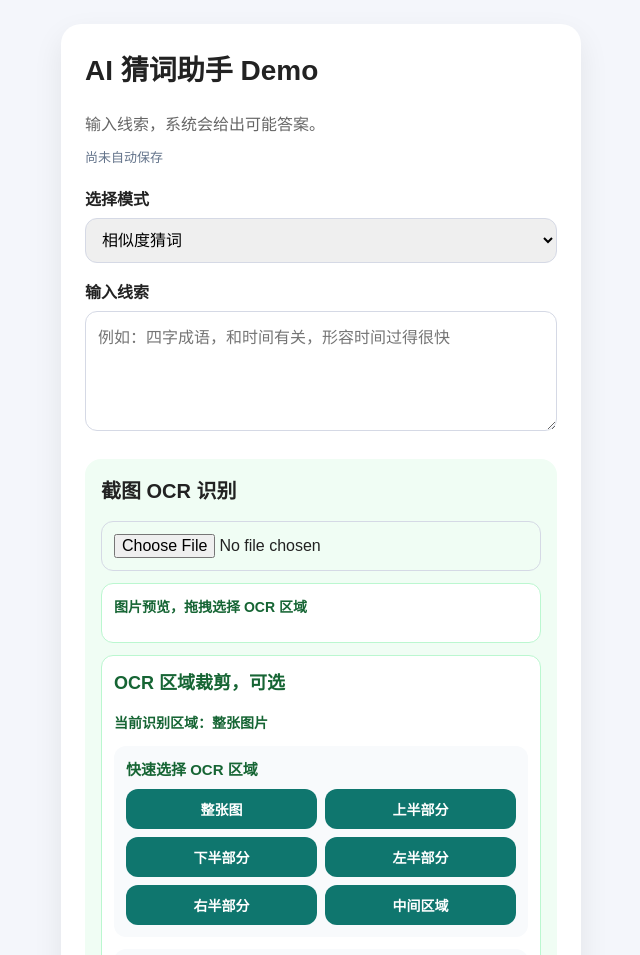
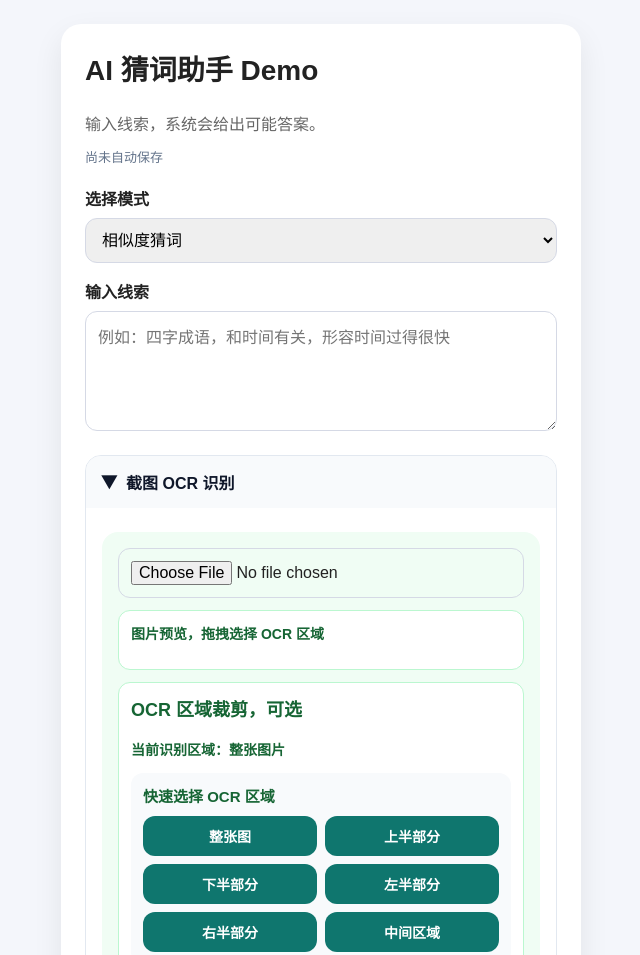
Before and after one commit to kieranji/floating-guess-assistant, a plain HTML site: page web-demo/index.html in a window 1280 px wide. Shown: the top 955 px of the page, without its empty margins (319-959 px from the left). Drawn offline with Linux system fonts and the light colour scheme.

Commit message:
Add collapsible page sections

```diff
--- a/web-demo/index.html
+++ b/web-demo/index.html
@@ -25,8 +25,10 @@
         placeholder="例如：四字成语，和时间有关，形容时间过得很快"
       ></textarea>
 
+      <details class="section-details" open>
+        <summary>截图 OCR 识别</summary>
+
         <section class="ocr-box">
-        <h2>截图 OCR 识别</h2>
 
         <input
           id="ocrImageInput"
@@ -230,6 +232,8 @@
         </section>
       </section>
 
+      </details>
+
       <label>添加历史猜测</label>
 
 <div class="guess-input-row">
@@ -323,6 +327,9 @@
         复制 AI 分析
       </button>
 
+      <details class="section-details" open>
+        <summary>AI 分析结果</summary>
+
       <section class="ai-response-box">
         <h2>已保存的 AI 分析</h2>
         <div id="savedAiResponse">暂无 AI 分析。</div>
@@ -352,6 +359,11 @@
         <div id="followupHistory">暂无追问历史。</div>
       </section>
 
+      </details>
+
+      <details class="section-details">
+        <summary>导入导出 / Prompt</summary>
+
         <label for="importJson">导入 JSON</label>
         <textarea
           id="importJson"
@@ -364,6 +376,7 @@
           <h2>可能答案</h2>
           <ol id="resultList"></ol>
         </section>
+      </details>
     </section>
   </main>
 
--- a/web-demo/style.css
+++ b/web-demo/style.css
@@ -841,3 +841,48 @@ li {
   margin-top: 8px;
   background: #2563eb;
 }
+
+.section-details {
+  margin-top: 20px;
+  border-radius: 16px;
+  background: #ffffff;
+  border: 1px solid #e2e8f0;
+  overflow: hidden;
+}
+
+.section-details > summary {
+  padding: 14px 16px;
+  cursor: pointer;
+  font-weight: bold;
+  color: #0f172a;
+  background: #f8fafc;
+  list-style: none;
+}
+
+.section-details > summary::-webkit-details-marker {
+  display: none;
+}
+
+.section-details > summary::before {
+  content: "▶";
+  display: inline-block;
+  margin-right: 8px;
+  transition: transform 0.2s ease;
+}
+
+.section-details[open] > summary::before {
+  transform: rotate(90deg);
+}
+
+.section-details > section,
+.section-details > div,
+.section-details > label,
+.section-details > textarea,
+.section-details > button {
+  margin-left: 16px;
+  margin-right: 16px;
+}
+
+.section-details > section {
+  margin-bottom: 16px;
+}
```
Lines whose indentation alone changed are shown as unchanged.
